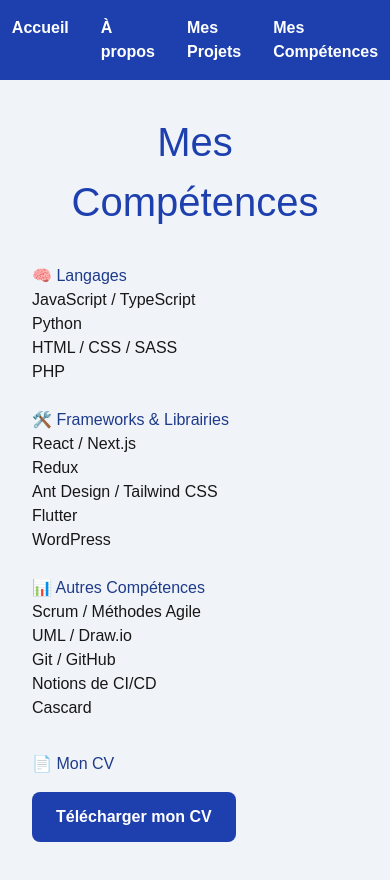
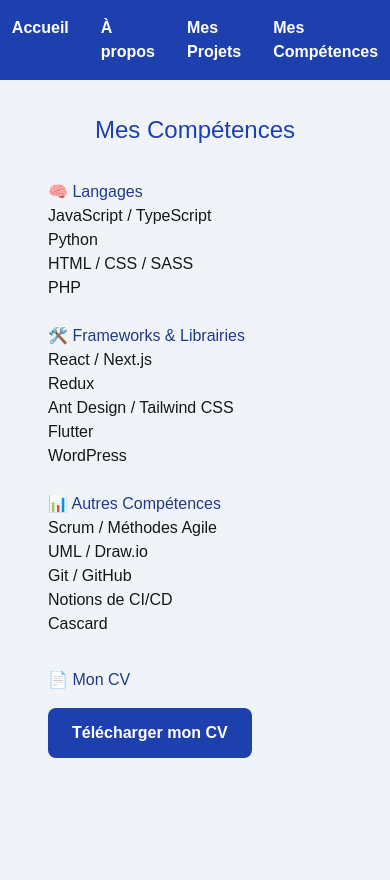
Before and after one commit to kassir2/mon-portfolio, a Next.js app: page /competences in a window 390 px wide. Shown: the top 880 px of the page. Built offline with nearby package versions, Linux system fonts and the light colour scheme.

Commit message:
Amélioration responsive de la page Mes Compétences

```diff
--- a/src/app/competences/page.tsx
+++ b/src/app/competences/page.tsx
@@ -8,36 +8,48 @@
       backgroundColor: '#f0f4f8',
       minHeight: '100vh'
     }}>
-      <h1 style={{ fontSize: '2.5rem', color: '#1e40af', textAlign: 'center', marginBottom: '2rem' }}>
-        Mes Compétences
+      <h1 style={{
+      fontSize: 'clamp(1.5rem, 5vw, 2.5rem)', // taille adaptative
+      color: '#1e40af',
+      textAlign: 'center',
+      marginBottom: '2rem'
+}}>
+      Mes Compétences
+
       </h1>
 
-      <section style={{ maxWidth: '800px', margin: '0 auto' }}>
+      <section style={{
+            maxWidth: '800px',
+            margin: '0 auto',
+            padding: '0 1rem',           // Ajoute du padding horizontal sur petit écran
+            wordWrap: 'break-word'       // Évite que le texte déborde
+    }}>
+
         <h2 style={{ color: '#1e3a8a' }}>🧠 Langages</h2>
         <ul>
           <li>JavaScript / TypeScript</li>
-          <li>Python</li>
-          <li>HTML / CSS / SASS</li>
-          <li>PHP</li>
+          <li> Python </li>
+          <li> HTML / CSS / SASS </li>
+          <li> PHP </li>
 
         </ul>
 
         <h2 style={{ color: '#1e3a8a', marginTop: '1.5rem' }}>🛠️ Frameworks & Librairies</h2>
         <ul>
-          <li>React / Next.js</li>
-          <li>Redux</li>
-          <li>Ant Design / Tailwind CSS</li>
-          <li>Flutter</li>
-          <li>WordPress</li>
+          <li> React / Next.js </li>
+          <li> Redux </li>
+          <li> Ant Design / Tailwind CSS </li>
+          <li> Flutter </li>
+          <li> WordPress </li>
         </ul>
 
         <h2 style={{ color: '#1e3a8a', marginTop: '1.5rem' }}>📊 Autres Compétences</h2>
         <ul>
-          <li>Scrum / Méthodes Agile</li>
-          <li>UML / Draw.io</li>
-          <li>Git / GitHub</li>
-          <li>Notions de CI/CD</li>
-          <li>Cascard</li>
+          <li> Scrum / Méthodes Agile </li>
+          <li> UML / Draw.io </li>
+          <li> Git / GitHub </li>
+          <li> Notions de CI/CD </li>
+          <li> Cascard </li>
         </ul>
 
         <h2 style={{ color: '#1e3a8a', marginTop: '2rem' }}>📄 Mon CV</h2>
```
